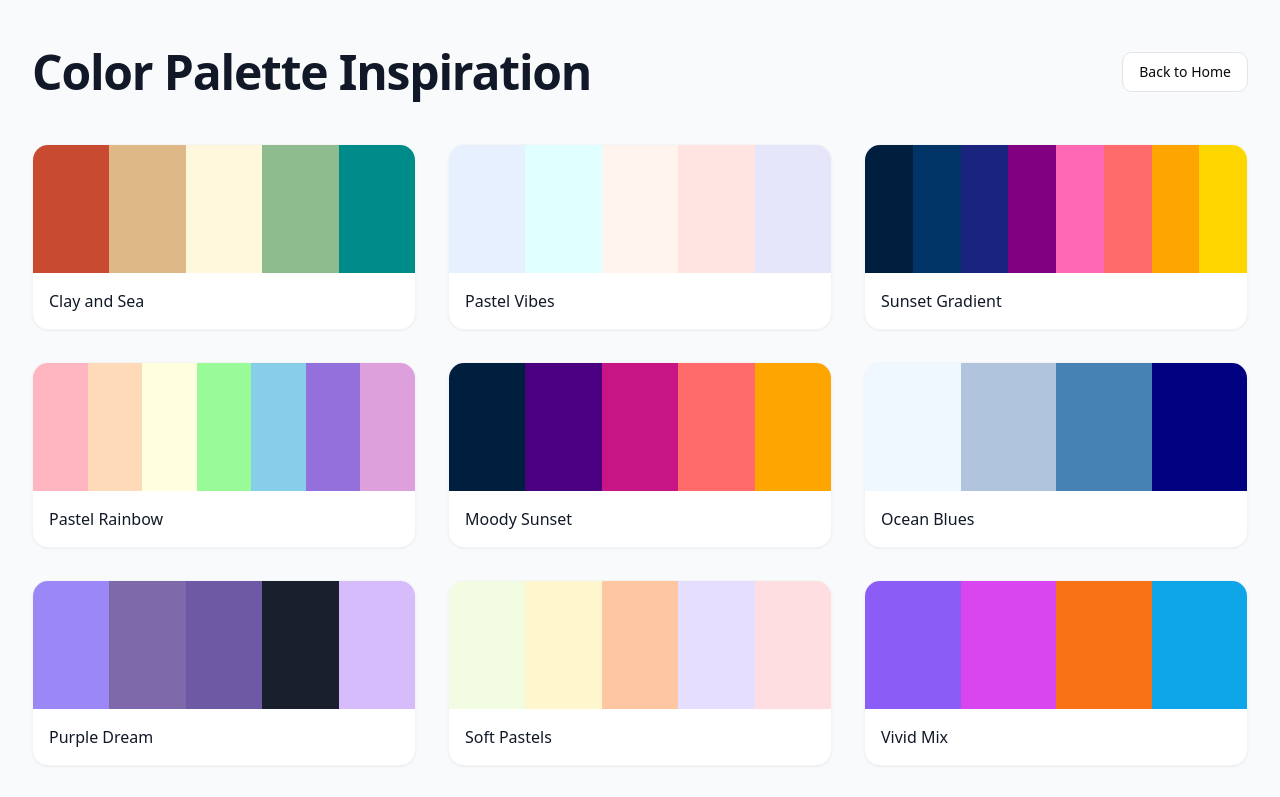
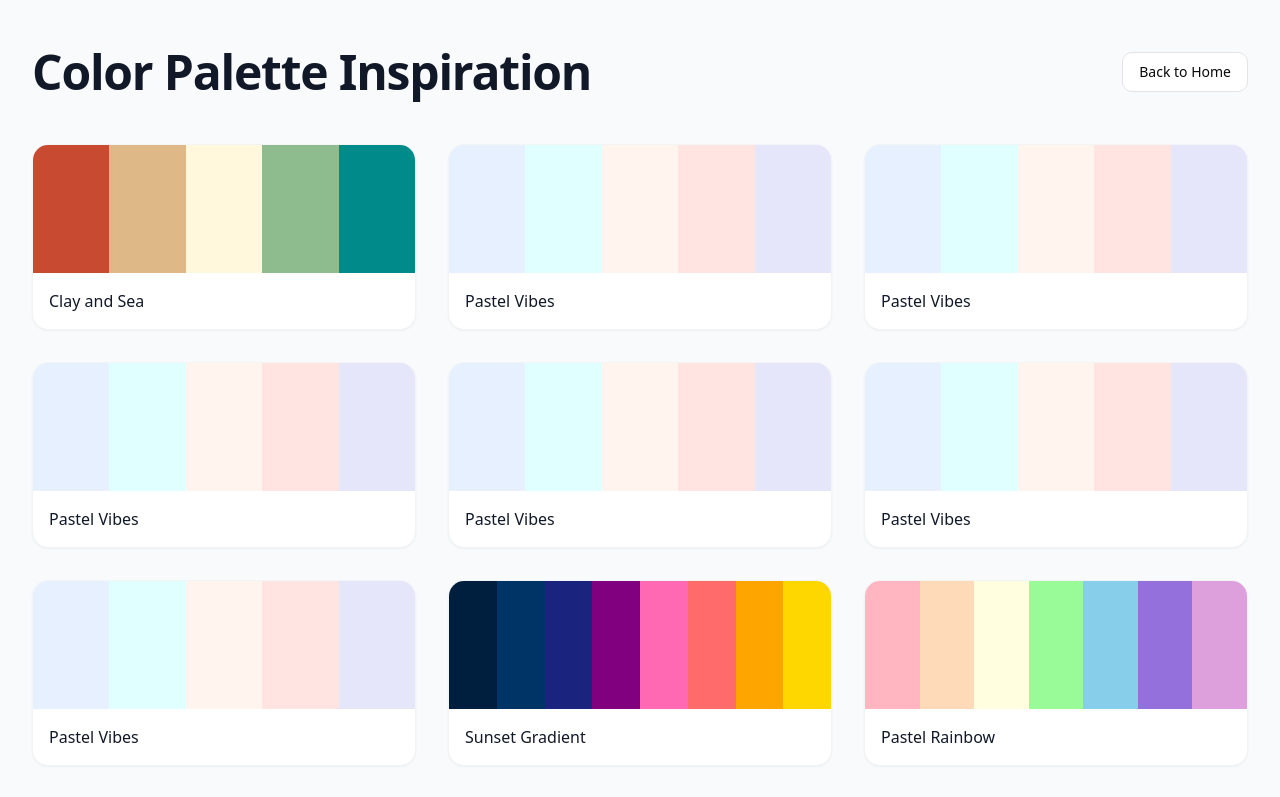
Before and after one commit to priyankasoni930/Color-Fusion, a React (Vite) app: page /palettes in a window 1280 px wide. Shown: the top 797 px of the page. Built offline with nearby package versions, Linux system fonts and the light colour scheme.

Commit message:
Update ColorPalettes.tsx

```diff
--- a/src/pages/ColorPalettes.tsx
+++ b/src/pages/ColorPalettes.tsx
@@ -19,6 +19,31 @@ const colorPalettes: ColorPalette[] = [
     name: "Clay and Sea",
     likes: 965,
     colors: ["#C84B31", "#DEB887", "#FFF8DC", "#8FBC8F", "#008B8B"],
+  },
+  {
+    name: "Pastel Vibes",
+    likes: 784,
+    colors: ["#E6F0FF", "#E0FFFF", "#FFF5EE", "#FFE4E1", "#E6E6FA"],
+  },
+  {
+    name: "Pastel Vibes",
+    likes: 784,
+    colors: ["#E6F0FF", "#E0FFFF", "#FFF5EE", "#FFE4E1", "#E6E6FA"],
+  },
+  {
+    name: "Pastel Vibes",
+    likes: 784,
+    colors: ["#E6F0FF", "#E0FFFF", "#FFF5EE", "#FFE4E1", "#E6E6FA"],
+  },
+  {
+    name: "Pastel Vibes",
+    likes: 784,
+    colors: ["#E6F0FF", "#E0FFFF", "#FFF5EE", "#FFE4E1", "#E6E6FA"],
+  },
+  {
+    name: "Pastel Vibes",
+    likes: 784,
+    colors: ["#E6F0FF", "#E0FFFF", "#FFF5EE", "#FFE4E1", "#E6E6FA"],
   },
   {
     name: "Pastel Vibes",
```
